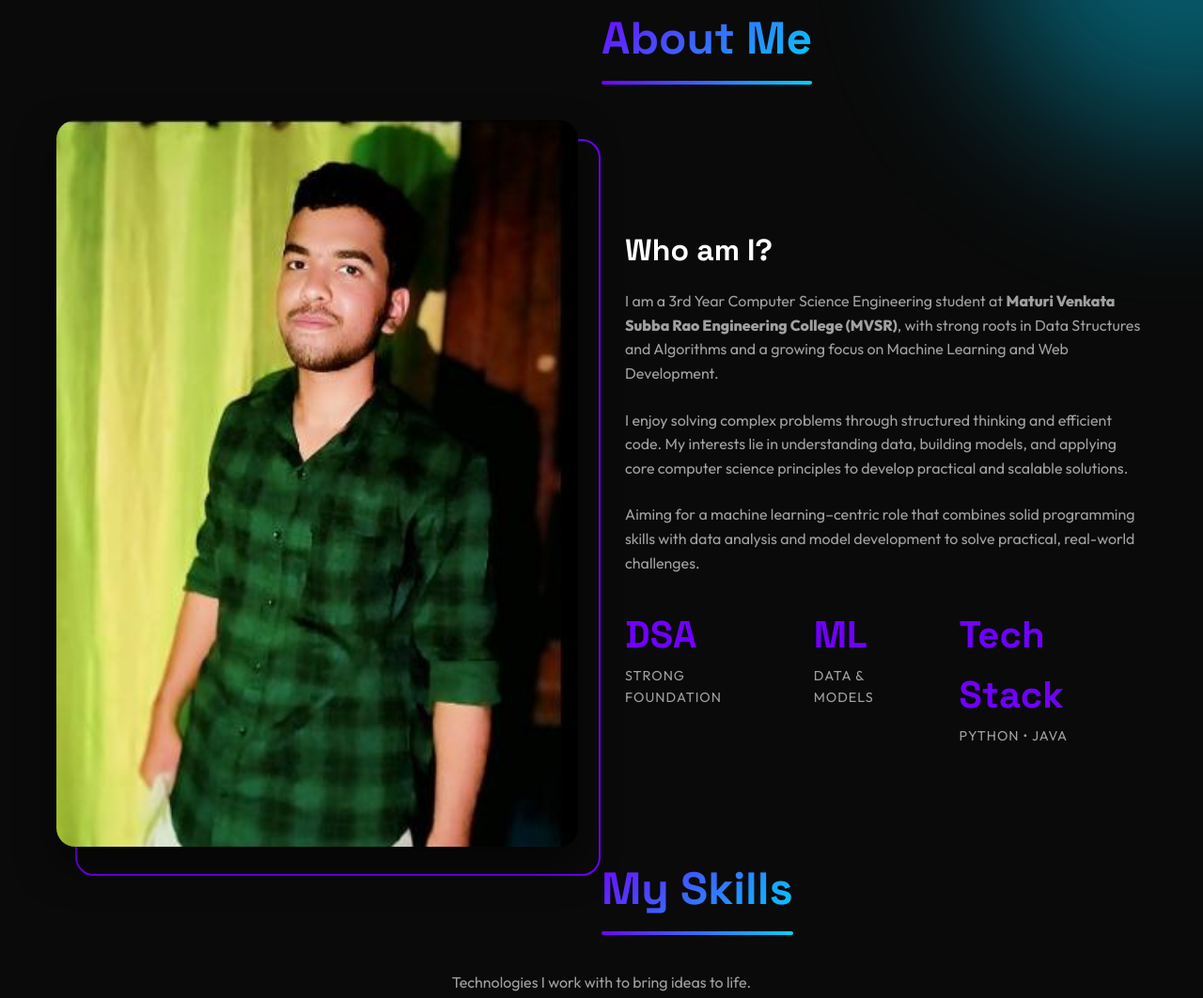
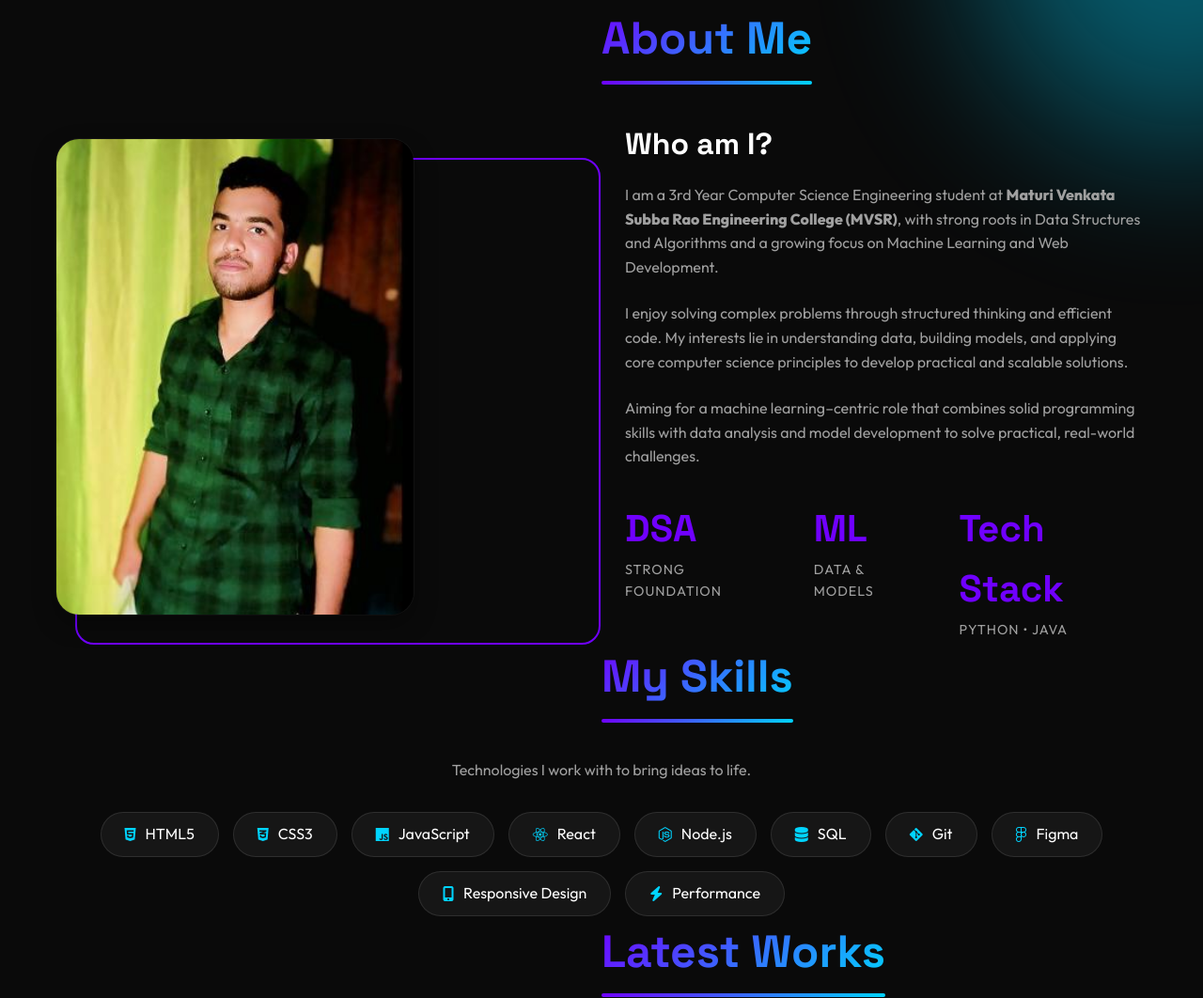
Before and after one commit to PraveenAchary/My-Portfolio, a plain HTML site: page index.html in a window 1280 px wide. Shown: the part 797-1859 px from the top of the page at 94% size. Drawn offline with Linux system fonts and the light colour scheme.

Commit message:
Enhance about-img styles for better presentation

```diff
--- a/index.html
+++ b/index.html
@@ -313,13 +313,29 @@
         }
 
         .about-img {
-            width: 100%;
-            border-radius: 20px;
-            position: relative;
-            z-index: 2;
-            box-shadow: 0 20px 40px rgba(0,0,0,0.5);
-            transition: var(--transition);
-        }
+    width: 100%;
+    max-width: 380px;
+    aspect-ratio: 3 / 4;
+    object-fit: cover;
+
+    border-radius: 24px;
+    position: relative;
+    z-index: 2;
+
+    box-shadow:
+        0 10px 25px rgba(0, 0, 0, 0.35),
+        0 0 0 1px rgba(255, 255, 255, 0.05);
+
+    transition: transform 0.4s ease, box-shadow 0.4s ease;
+}
+
+/* subtle premium hover */
+.about-img:hover {
+    transform: translateY(-6px) scale(1.02);
+    box-shadow:
+        0 20px 45px rgba(0, 0, 0, 0.45),
+        0 0 0 1px rgba(255, 255, 255, 0.08);
+}
 
         .about-img-wrapper::after {
             content: '';
```
